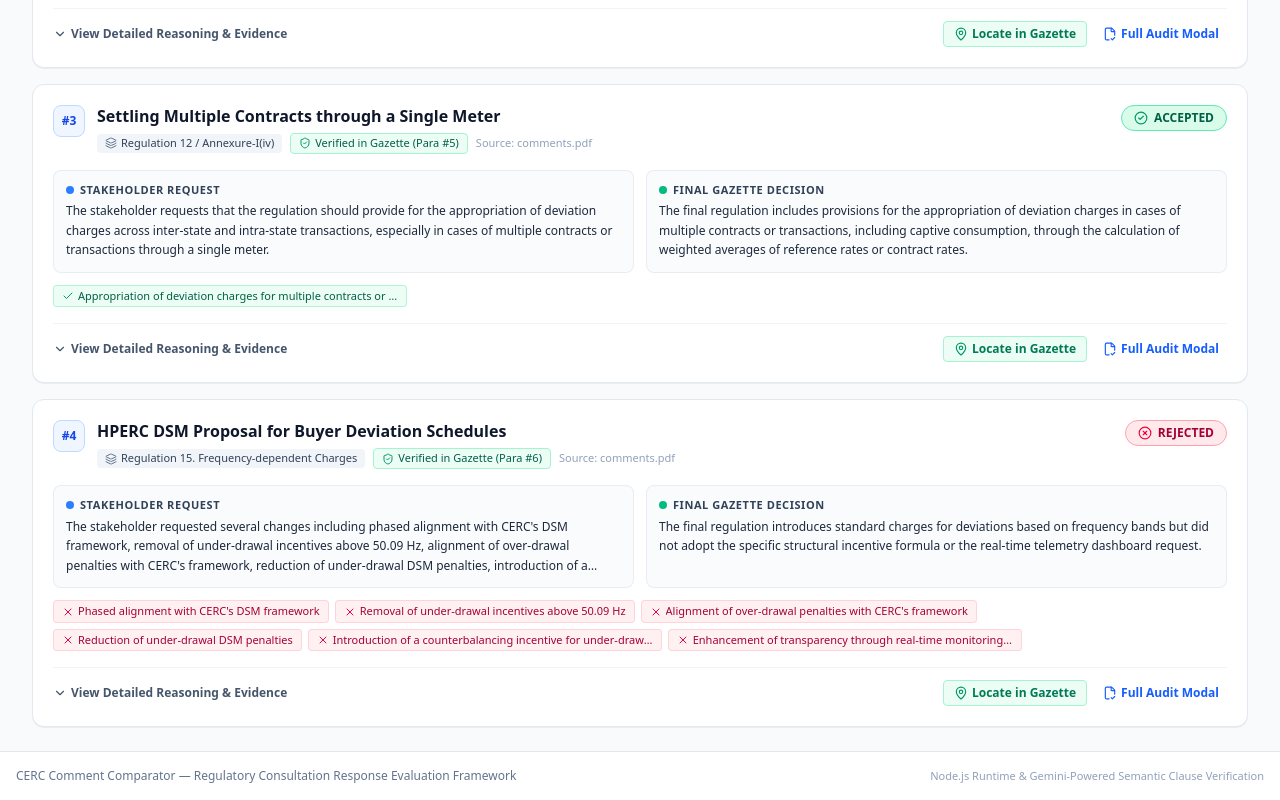
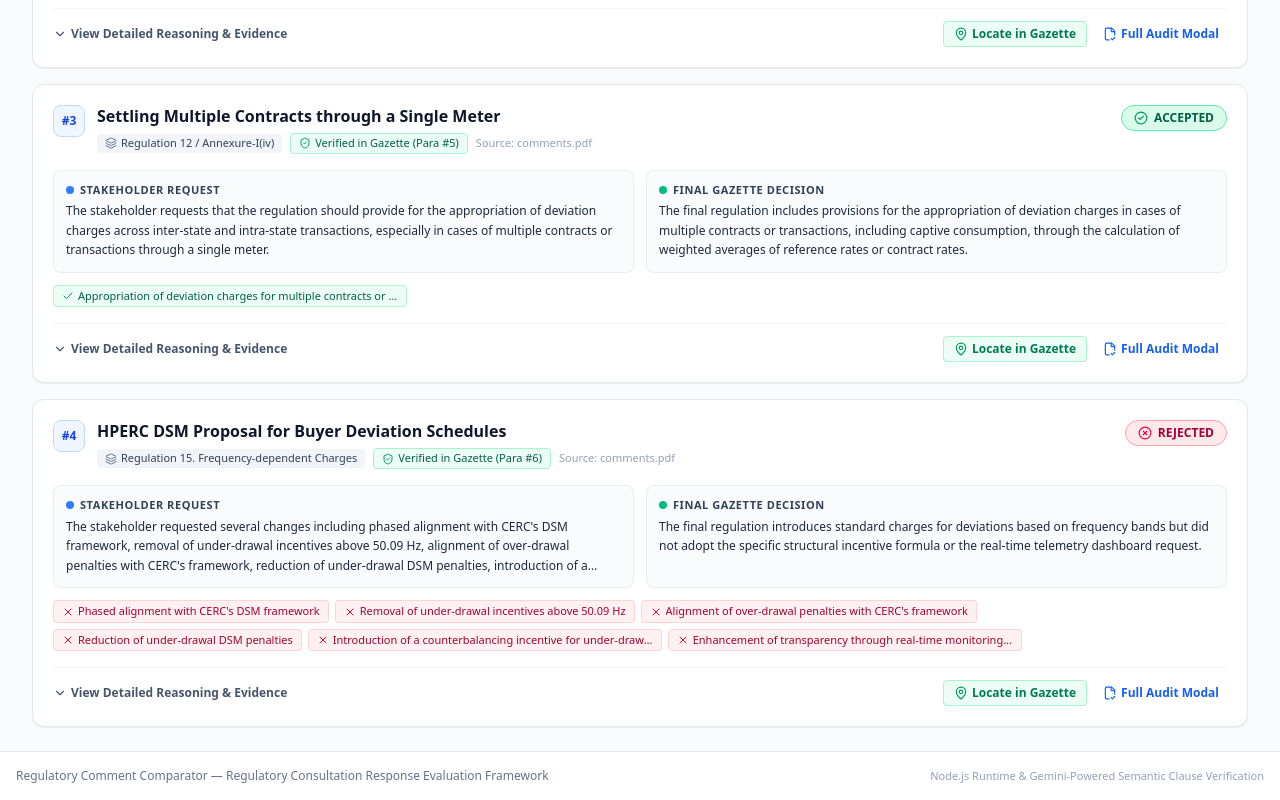
Before and after one commit to kitiozz/cerc-comment-comparator, a React (Vite) app: page / in a window 1280 px wide. Shown: the part 1160-1960 px from the top of the page. Built offline with nearby package versions, Linux system fonts and the light colour scheme.

Commit message:
Use domain-neutral product naming

```diff
--- a/src/App.tsx
+++ b/src/App.tsx
@@ -424,7 +424,7 @@ export default function App() {
       <footer className="mt-auto border-t border-slate-200 bg-white py-4 text-center text-xs text-slate-500">
         <div className="max-w-7xl mx-auto px-4 flex flex-col sm:flex-row items-center justify-between gap-2">
           <span>
-            CERC Comment Comparator — Regulatory Consultation Response Evaluation Framework
+            Regulatory Comment Comparator — Regulatory Consultation Response Evaluation Framework
           </span>
           <span className="text-[11px] text-slate-400">
             Node.js Runtime & Gemini-Powered Semantic Clause Verification
```
